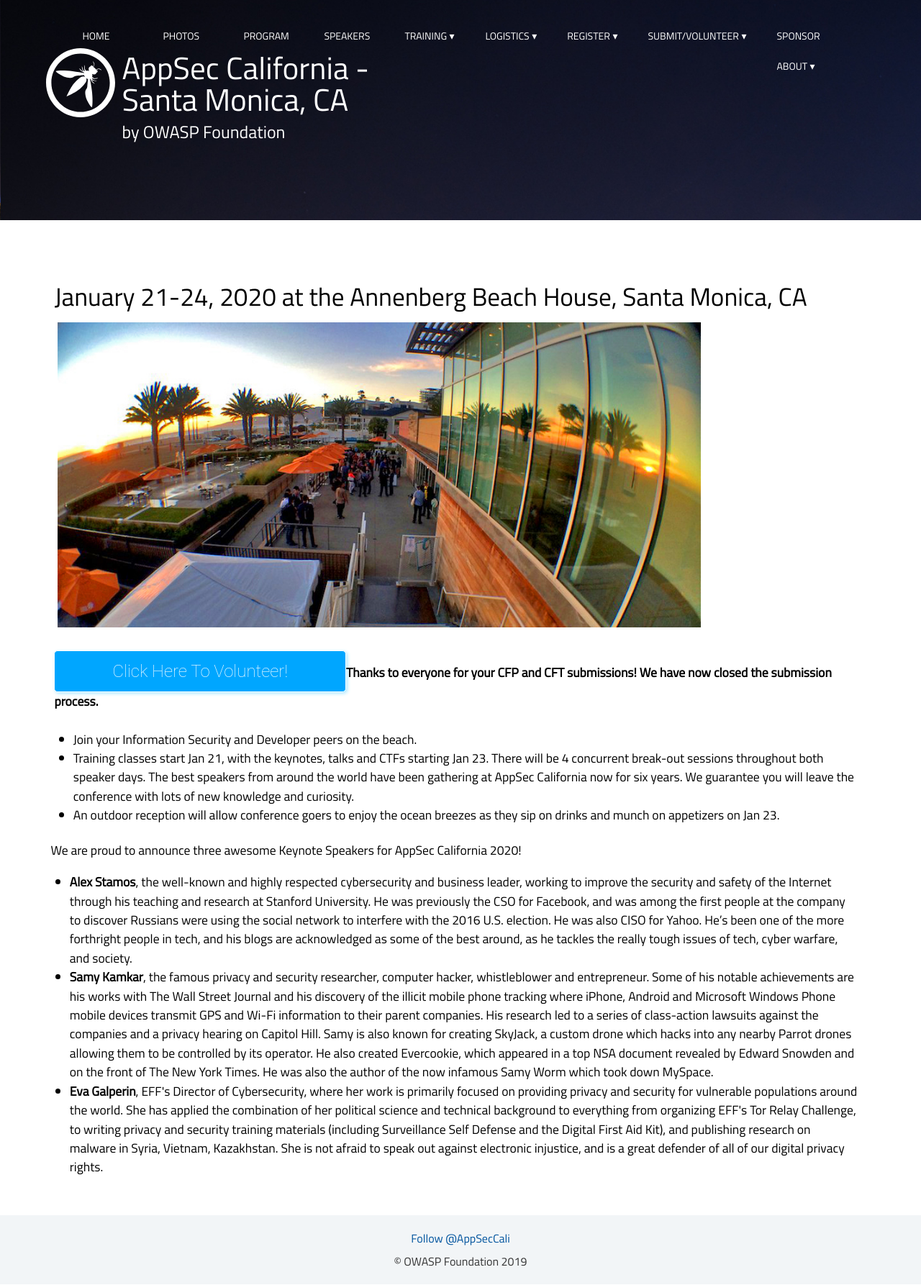
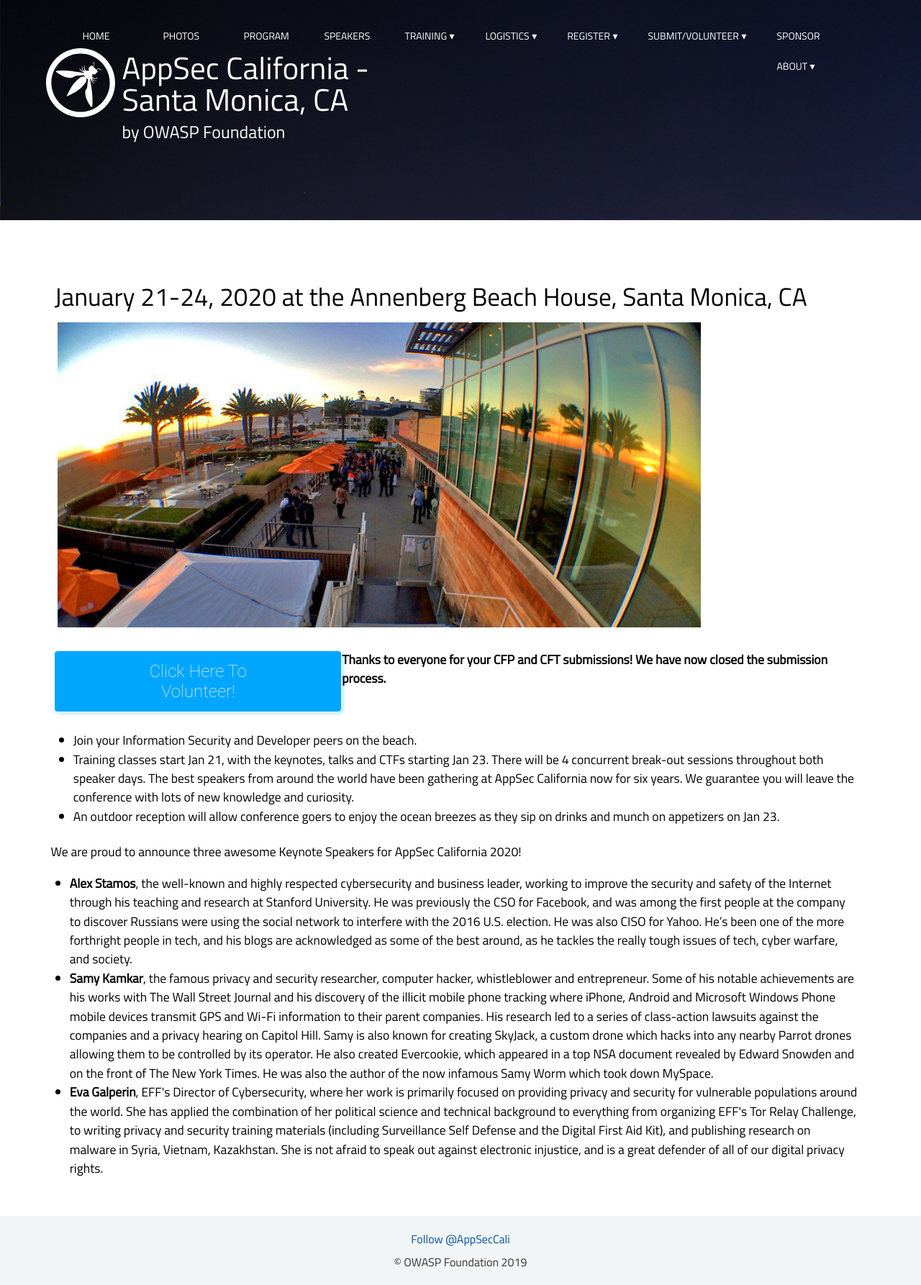
Before and after one commit to OWASP/2020-appseccalifornia, a Jekyll site: the page built from index.html, in a window 1280 px wide. Shown: the whole page at 72% size. Built offline with Jekyll 4.4.1, drawn with Linux system fonts in a browser that asks for light colours; some web fonts are replaced; comment, search, counter and statistics services are not loaded.

Commit message:
playing with layout

```diff
--- a/index.html
+++ b/index.html
@@ -14,7 +14,8 @@
 <div class="row" style="text-align:center;"><h2>January 21-24, 2020 at the Annenberg Beach House, Santa Monica, CA</h2></div>
 <div class="row"><img src="../assets/images/fisheye.jpg" width="80%" align="center" style="padding:5px;"></div>
 <br>
-<div class="row"><div width="20%" align="left"><button padding="10px" name="cftButton" class="button" onclick="window.location.href='https://signup.com/go/QGXzxkB';">Click Here To Volunteer!</button><strong>Thanks to everyone for your CFP and CFT submissions! We have now closed the submission process.</strong></div>
+<div class="row"><div width="20%" align="left"><button padding="10px" name="cftButton" class="button" onclick="window.location.href='https://signup.com/go/QGXzxkB';">Click Here To Volunteer!</button></div>
+<div class="row"><strong>Thanks to everyone for your CFP and CFT submissions! We have now closed the submission process.</strong></div>
 </div>
 <br>
 <div class="row">
```
